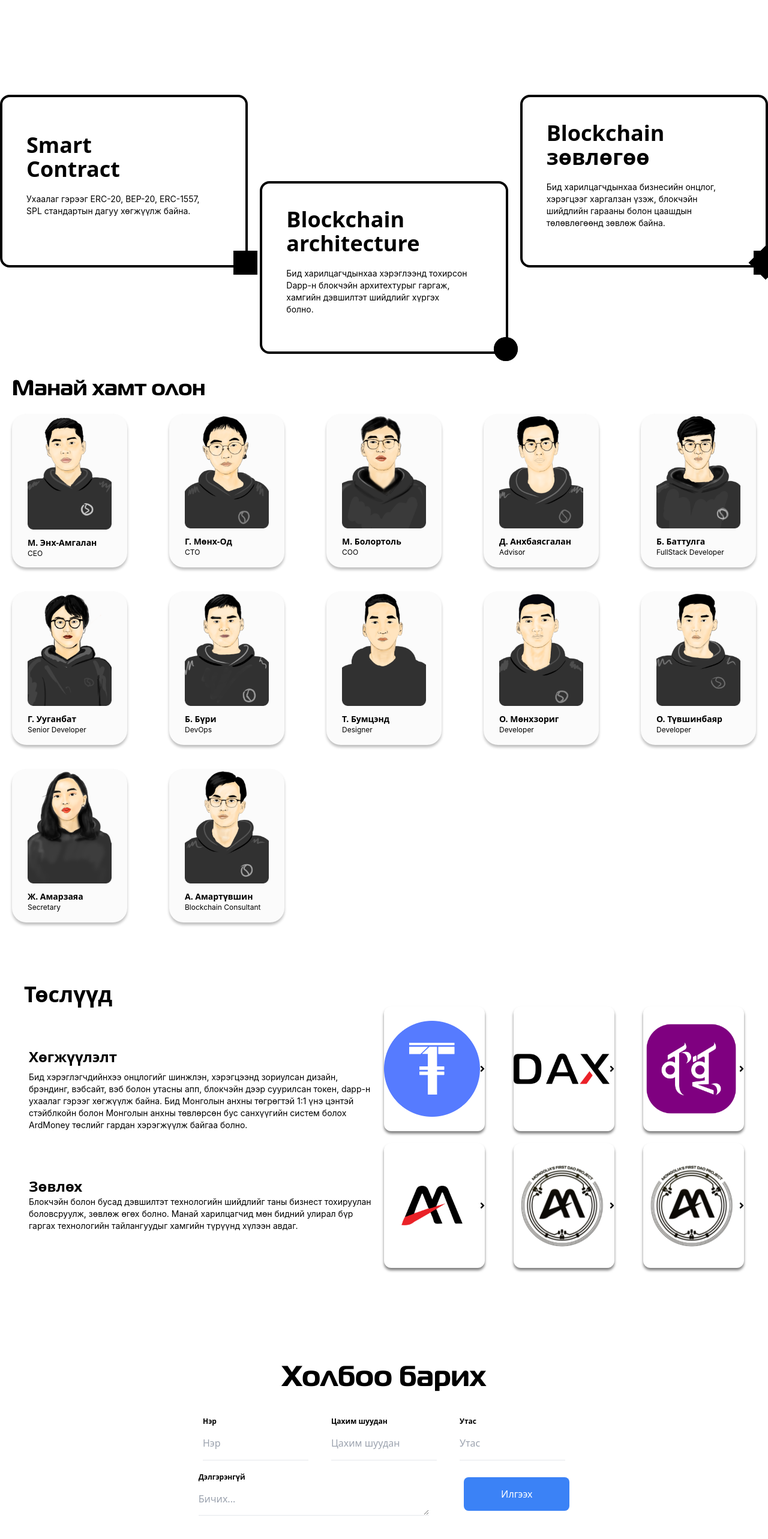
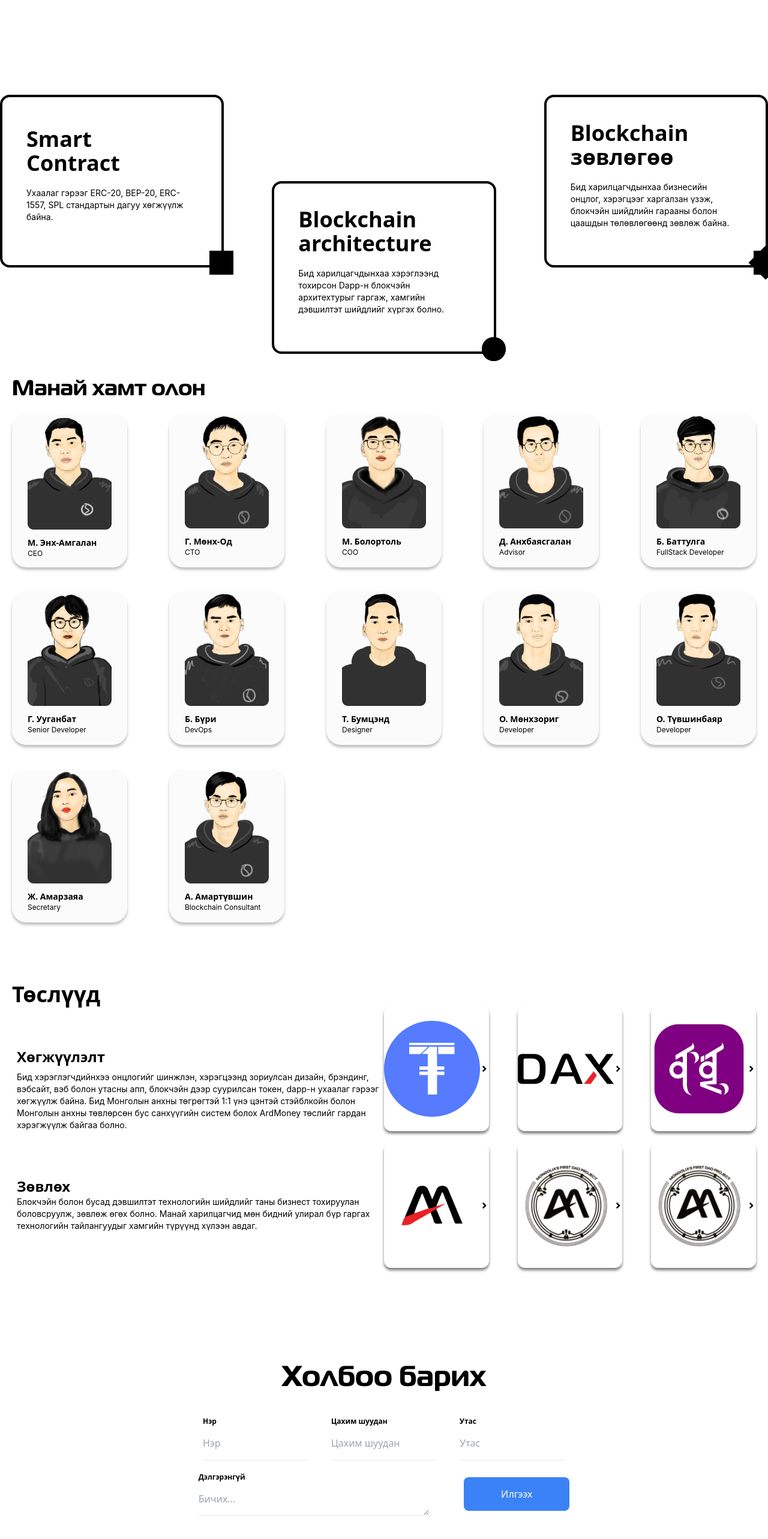
Before and after one commit to Tuvshinbayar1234/diverse.v2, a React (Create React App) app: page / in a window 1280 px wide. Shown: the part 1450-4016 px from the top of the page at 60% size. Built offline with nearby package versions, Linux system fonts and the light colour scheme.

Commit message:
fixed responsive

```diff
--- a/src/Components/Footer/Footer.js
+++ b/src/Components/Footer/Footer.js
@@ -6,7 +6,7 @@ const Footer = () => {
     return (
         <div className='w-full py-5 px-0 sm:px-10' style={{backgroundColor: '#1E1E1E'}}>
             <div className='hidden sm:block'>
-                <div className='container mx-auto flex space-x-24 items-center'>
+                <div className='container mx-auto flex px-5 space-x-24 items-center'>
                     <div className=''>
                         <img alt='IMAGE' src={logo} />
                     </div>
--- a/src/Components/Nav/hamburger.js
+++ b/src/Components/Nav/hamburger.js
@@ -29,7 +29,7 @@ export default function Hamburger() {
                         }`}>
                         <div className={'flex items-center justify-between pt-6 mr-5'}>
                             <div className="">
-                                <img alt='IMAGE' className='' src={Logo.src} />
+                                <img className='' src={Logo.src} />
                             </div>
                             <button onClick={handleToggle} className="navbar-close">
                                 <FaTimes className="h-7 w-7 text-black text-brand-black" />
--- a/src/Components/Projects/Projects.js
+++ b/src/Components/Projects/Projects.js
@@ -169,7 +169,7 @@ const Projects = () => {
 
     return (
         <div className='w-full py-20 hidden xl:block'>
-            <div className='container mx-auto px-10'>
+            <div className='container mx-auto px-5'>
                 <div className=''>
                     <h1 id='Project' className='text-4xl font-bold'>Төслүүд</h1>
                 </div>
--- a/src/Components/weWork/WeWork.js
+++ b/src/Components/weWork/WeWork.js
@@ -4,7 +4,7 @@ const WeWork = () => {
     return (
         <div className='w-full pt-10 sm:py-10'>
             <div className='container mx-auto hidden xl:block'>
-                <div className='flex justify-between w-full space-x-5'>
+                <div className='flex justify-evenly space-x-20 w-full '>
                     <span id='WeWork' class="relative w-128 h-72 flex-col inline-flex justify-center border-black rounded-2xl border-4">
                     <h1 className=' text-4xl w-3/12 mx-10 font-bold'>Smart Contract</h1>
                         <p className=' text-sm w-3/4 mx-10 py-5'>Ухаалаг гэрээг ERC-20, BEP-20, ERC-1557, SPL стандартын дагуу хөгжүүлж байна.</p>
```
Also changed, not shown: 10 other files (tests, documents, lock files or other folders).
